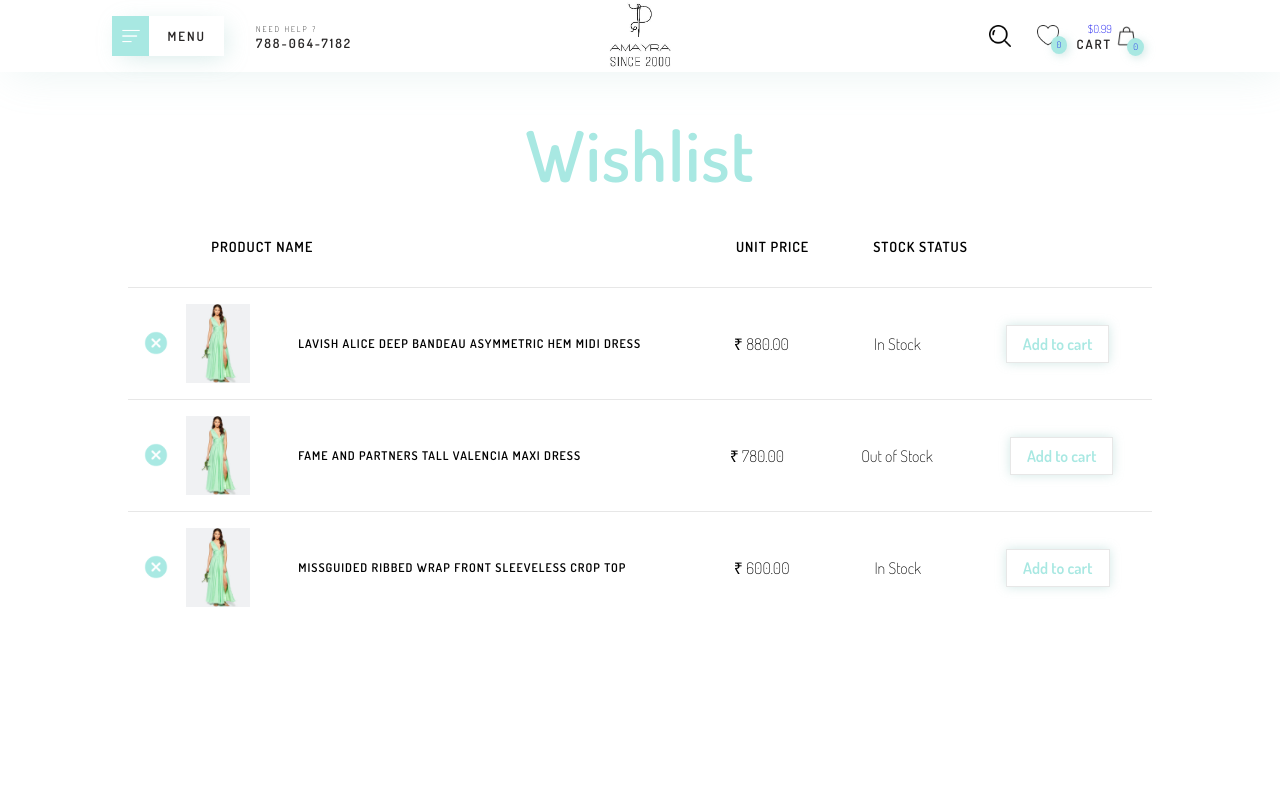
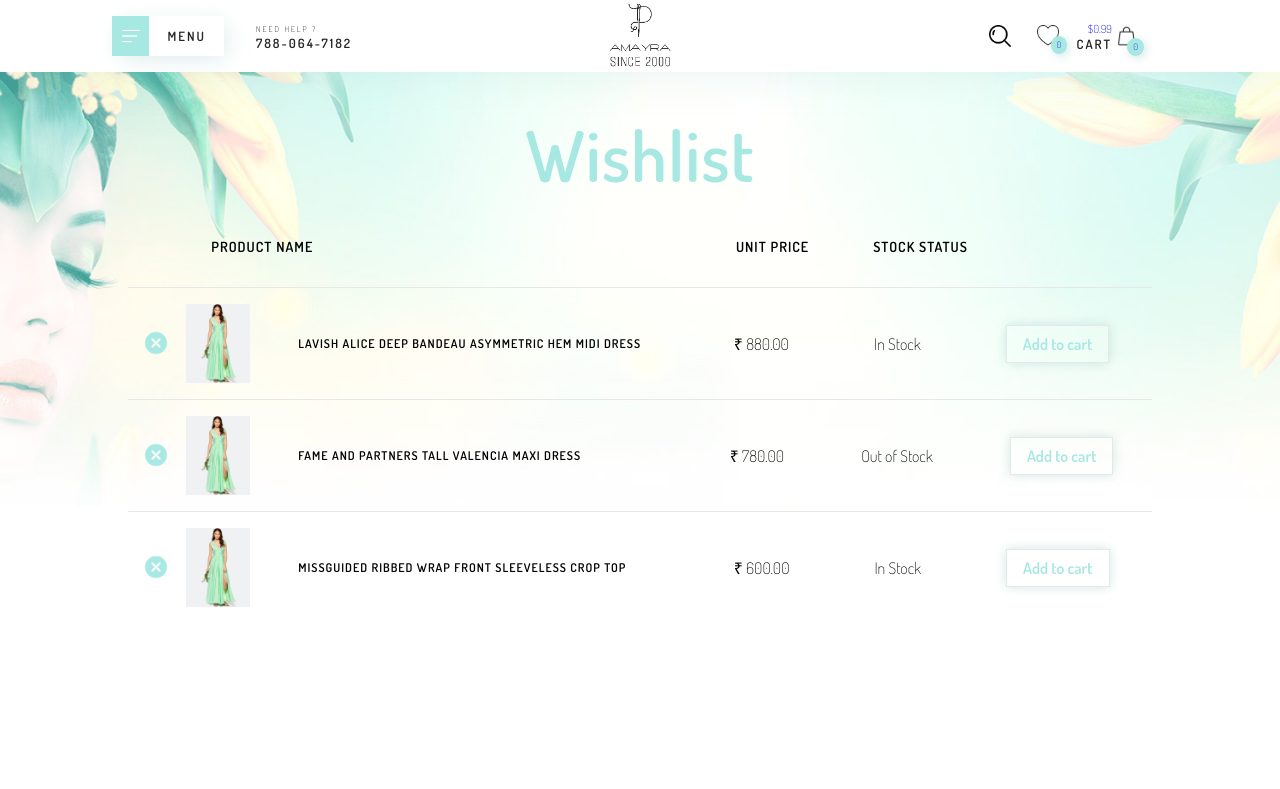
Before and after one commit to Asuraking1n/amayra-shop-ecom, a React (Create React App) app: page /wishlist in a window 1280 px wide. Shown: the top 789 px of the page. Built offline with nearby package versions, Linux system fonts and the light colour scheme.

Commit message:
fixed ui design

```diff
--- a/src/components/wishlist/wishlist.css
+++ b/src/components/wishlist/wishlist.css
@@ -2,6 +2,7 @@
     min-height: 25rem;
     width: 100%;
     max-height: auto;
+    background: url(../../../public/images/shop-header-bg.jpg) no-repeat center center/cover;
 }
 .wishlist-sec-heading{
     font-weight: 600;
@@ -13,7 +14,7 @@
     font-size: 4.375rem;
     line-height: 70px;
     text-align: center;
-    margin-top: 3rem;
+    padding-top: 3rem;
 }
 .wishlist-product-heading{
     display: flex;
```
